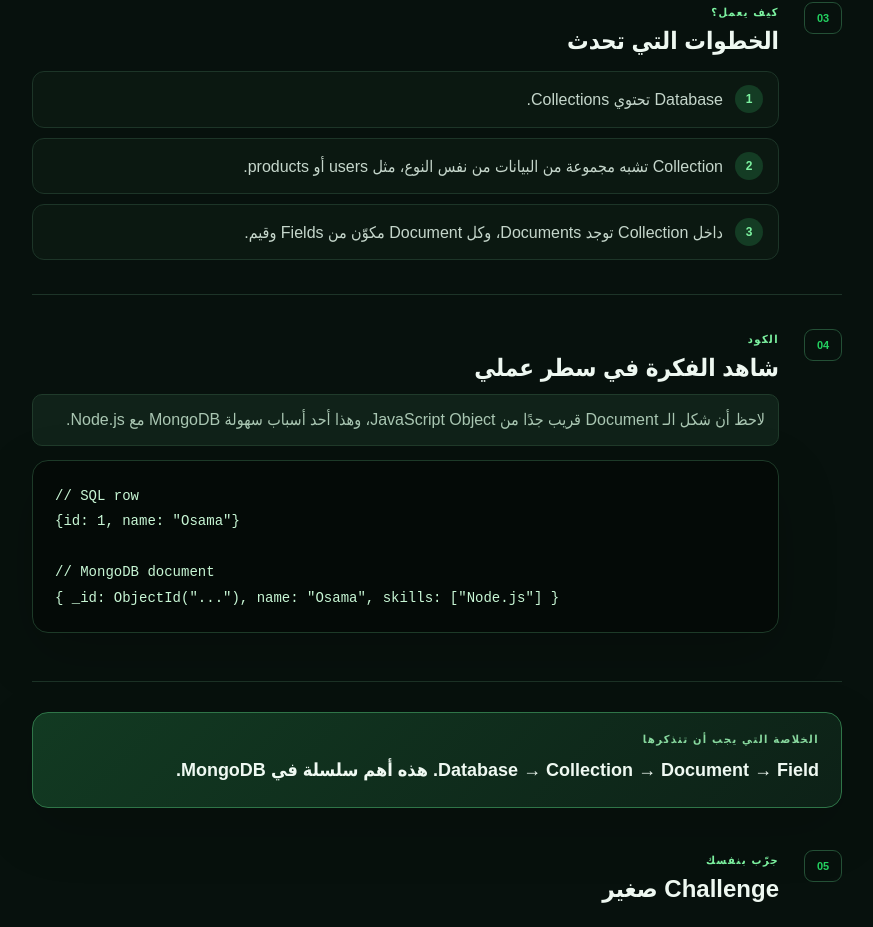
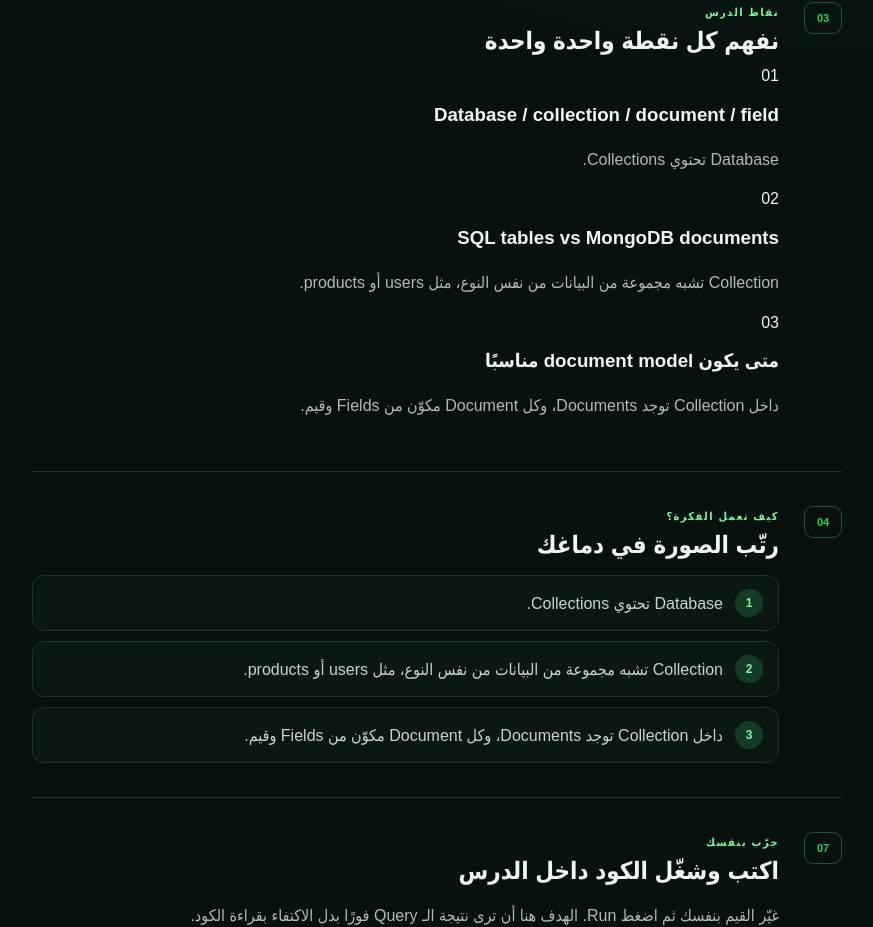
Before and after one commit to OsamaDev98/MongoDB-and-Mongoose-Course, a Next.js app: page / in a window 1280 px wide. Shown: the part 832-1759 px from the top of the page, without its empty margins (38-911 px from the left). Built offline with nearby package versions, Linux system fonts and the light colour scheme.

Commit message:
feat: add course-style point-by-point lessons and playground

```diff
--- a/components/CourseApp.tsx
+++ b/components/CourseApp.tsx
@@ -4,6 +4,7 @@ import { useEffect, useMemo, useRef, useState } from "react";
 import { gsap } from "gsap";
 import { dayMeta, lessons } from "@/data/course";
 import { explanations } from "@/data/explanations";
+import Playground from "@/components/Playground";
 
 const STORAGE_KEY = "mongo-course-progress-v1";
 
@@ -102,8 +103,27 @@ export default function CourseApp() {
         <div className="scene teaching">
           <div className="sceneNo">03</div>
           <div className="grow">
-            <span className="sceneLabel">كيف يعمل؟</span>
-            <h2>الخطوات التي تحدث</h2>
+            <span className="sceneLabel">نقاط الدرس</span>
+            <h2>نفهم كل نقطة واحدة واحدة</h2>
+            <div className="conceptGrid">
+              {lesson.concepts.map((concept, index) => (
+                <article className="conceptCard" key={concept}>
+                  <div className="conceptIndex">{String(index + 1).padStart(2, "0")}</div>
+                  <div>
+                    <h3>{concept}</h3>
+                    <p>{explanation.how[index] ?? explanation.how[explanation.how.length - 1]}</p>
+                  </div>
+                </article>
+              ))}
+            </div>
+          </div>
+        </div>
+
+        <div className="scene teaching">
+          <div className="sceneNo">04</div>
+          <div className="grow">
+            <span className="sceneLabel">كيف تعمل الفكرة؟</span>
+            <h2>رتّب الصورة في دماغك</h2>
             <div className="steps">
               {explanation.how.map((item, index) => (
                 <div className="step" key={item}><b>{index + 1}</b><p>{item}</p></div>
@@ -112,17 +132,18 @@ export default function CourseApp() {
           </div>
         </div>
 
-        {lesson.code && (
-          <div className="scene teaching">
-            <div className="sceneNo">04</div>
-            <div className="grow">
-              <span className="sceneLabel">الكود</span>
-              <h2>شاهد الفكرة في سطر عملي</h2>
-              {explanation.codeNote && <p className="codeNote">{explanation.codeNote}</p>}
-              <pre><code>{lesson.code}</code></pre>
-            </div>
+        <div className="scene teaching">
+          <div className="sceneNo">07</div>
+          <div className="grow">
+            <span className="sceneLabel">جرّب بنفسك</span>
+            <h2>اكتب وشغّل الكود داخل الدرس</h2>
+            <p className="playgroundIntro">
+              غيّر القيم بنفسك ثم اضغط Run. الهدف هنا أن ترى نتيجة الـ Query فورًا بدل الاكتفاء بقراءة الكود.
+            </p>
+            {explanation.codeNote && <p className="codeNote">{explanation.codeNote}</p>}
+            <Playground lessonId={lesson.id} initialCode={lesson.code} />
           </div>
-        )}
+        </div>
 
         <div className="rememberCard">
           <span>الخلاصة التي يجب أن تتذكرها</span>
```
